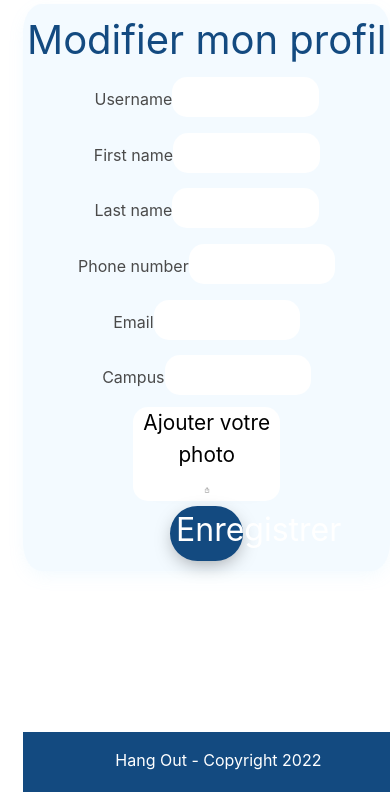
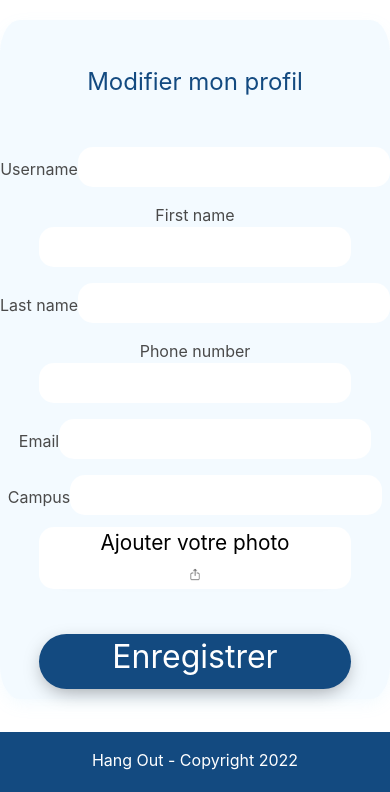
Before and after one commit to gillesLaudoux/ProjectSortir, a Symfony app: template templates/modifyProfile/user.html.twig in a window 390 px wide. Shown: the part 52-844 px from the top of the page. Run offline with Twig, Linux system fonts and the light colour scheme; the template is opened without the code that fills it, so the values that code supplies are empty; form fields are guessed from the names that the template uses; some libraries are stand-ins or nearby versions.

Commit message:
modif css

```diff
--- a/public/CSS/modifyuser.css
+++ b/public/CSS/modifyuser.css
@@ -105,7 +105,29 @@ button{
         padding-top: 1.5%;
         padding-bottom:1.5%;
         border-radius: 5%;
-        margin-top: 1%;
-        margin-left: 6%;
+        margin-top: 5%;
+
+        /*responsive cassé (probleme de footer)*/
+        /*margin-left: 6%;*/
+        /*margin-right: 6%;*/
+    }
+    div input{
+        width: 80%;
+    }
+    .modifprofil h1{
+        font-size: 1.5em;
+        margin-bottom: 10%;
+        margin-top: 10%;
+    }
+    div select{
+        width: 80%;
+    }
+    .label\+icon{
+        width: 80%;
+        margin-left: 10%;
+    }
+    button{
+        width: 80%;
+        margin-top: 10%;
     }
 }
--- a/public/CSS/resetPassword.css
+++ b/public/CSS/resetPassword.css
@@ -73,7 +73,8 @@ button {
     }
 
     button{
-
+height: 20%;
+        padding-top: 5px;
     }
 
     h1{
--- a/templates/main/index.html.twig
+++ b/templates/main/index.html.twig
@@ -1,5 +1,5 @@
 {% extends 'base.html.twig' %}
-{% block title %}{{ parent() }}Register{% endblock %}
+{% block title %}{{ parent() }}Home{% endblock %}
 {% block CSS %}
     {{ parent() }}
     <link rel="stylesheet" href="{{ asset('CSS/Home.css') }}">
--- a/templates/modifyProfile/user.html.twig
+++ b/templates/modifyProfile/user.html.twig
@@ -1,6 +1,6 @@
 {% extends 'base.html.twig' %}
 
-{% block title %}{{ parent() }}Change Profil{% endblock %}
+{% block title %}{{ parent() }}Modifier mon Profil{% endblock %}
 
 {% block CSS %}
     {{ parent() }}
--- a/templates/night_out/create.html.twig
+++ b/templates/night_out/create.html.twig
@@ -1,6 +1,6 @@
 {% extends 'base.html.twig' %}
 
-{% block title %}{{ parent() }}Creer une sortie{% endblock %}
+{% block title %}{{ parent() }}Créer une sortie{% endblock %}
 
 {% block CSS %}
     {{ parent() }}
--- a/templates/night_out/update.html.twig
+++ b/templates/night_out/update.html.twig
@@ -1,6 +1,6 @@
 {% extends 'base.html.twig' %}
 
-{% block title %}update your night out!{% endblock %}
+{% block title %}Update Sortie{% endblock %}
 
 {% block body %}
     <h1>Modification d'une sortie</h1>
```
Also changed, not shown: public/CSS/login.css (+11 -12 lines).
